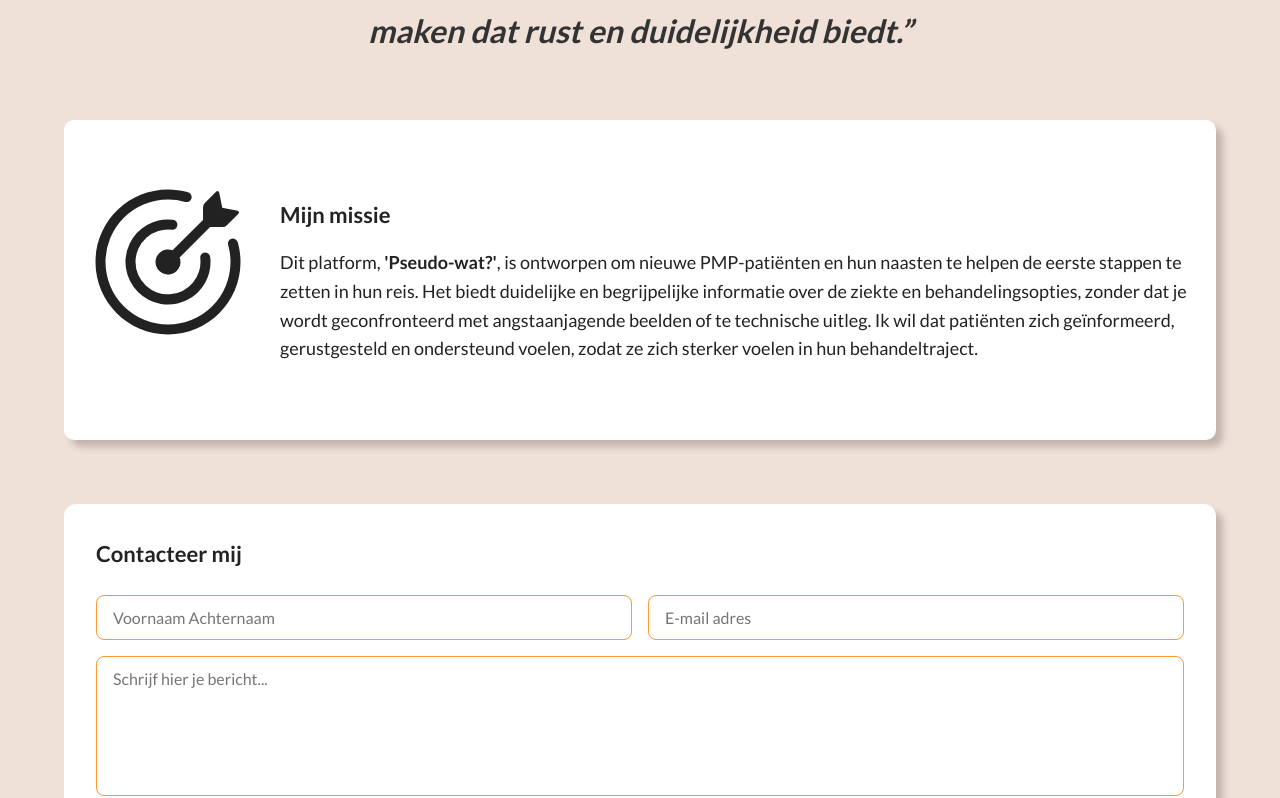
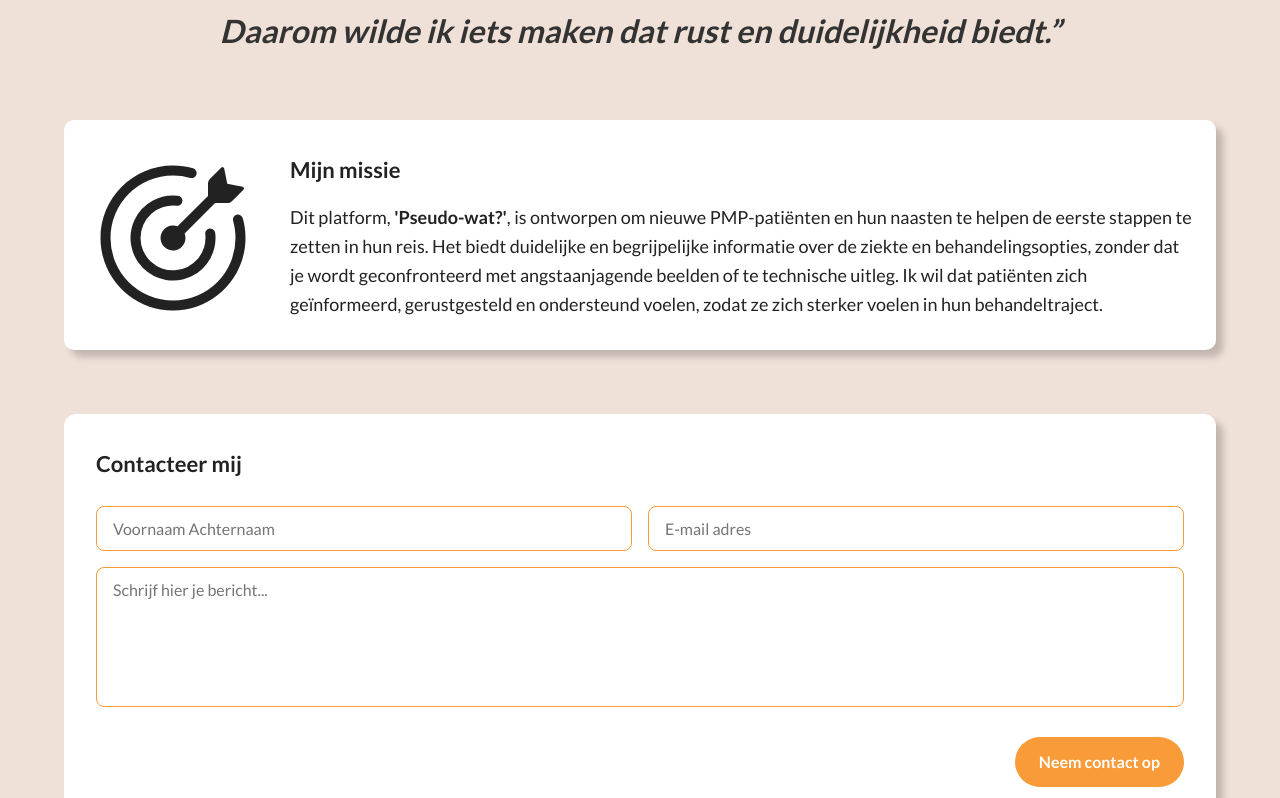
Before and after one commit to RachellevanUden/pseudo-wat-final, a React (Vite) app: page /OverMij in a window 1280 px wide. Shown: the part 1268-2066 px from the top of the page. Built offline with nearby package versions, Linux system fonts and the light colour scheme.

Commit message:
fix(layout): improve textblock, mission and quote alignments, and contact form functionality

```diff
--- a/src/components/ContactForm.jsx
+++ b/src/components/ContactForm.jsx
@@ -1,19 +1,50 @@
+import { useState } from 'react';
 import '../styles/ContactForm.css';
 
 function ContactForm() {
+  const [isSubmitted, setIsSubmitted] = useState(false);
+
+  const handleSubmit = (e) => {
+    e.preventDefault(); // Stop de standaard reload
+    const form = e.target;
+
+    fetch('https://formspree.io/f/mqaqavgy', {
+      method: 'POST',
+      body: new FormData(form),
+      headers: {
+        Accept: 'application/json',
+      },
+    })
+    .then(response => {
+      if (response.ok) {
+        setIsSubmitted(true); // Succes
+        form.reset(); // Formulier leegmaken
+      } else {
+        alert('Er ging iets mis. Probeer later opnieuw.');
+      }
+    })
+    .catch(() => {
+      alert('Er ging iets mis. Probeer later opnieuw.');
+    });
+  };
+
   return (
     <section className="contact-form">
       <h3>Contacteer mij</h3>
-      <form>
+      {isSubmitted ? (
+        <p className="thank-you-message">Bedankt voor je bericht! Ik neem snel contact op.</p>
+      ) : (
+        <form onSubmit={handleSubmit}>
           <div className="form-row">
-          <input type="text" placeholder="Voornaam Achternaam" required />
-          <input type="email" placeholder="E-mail adres" required />
+            <input type="text" name="name" placeholder="Voornaam Achternaam" required />
+            <input type="email" name="email" placeholder="E-mail adres" required />
           </div>
-        <textarea placeholder="Schrijf hier je bericht..." rows="6" required />
+          <textarea name="message" placeholder="Schrijf hier je bericht..." rows="6" required />
           <div className="form-submit">
             <button type="submit" className="button">Neem contact op</button>
           </div>
         </form>
+      )}
     </section>
   );
 }
--- a/src/components/TextBlock.jsx
+++ b/src/components/TextBlock.jsx
@@ -1,12 +1,11 @@
 import '../styles/TextBlock.css'
 
-function TextBlock({ title, subtitle, children, icon, cta, sideBySide = false }) {
+function TextBlock({ title, subtitle, children, icon, cta, sideBySide = false, className = "" }) {
   return (
-    <section className={`text-block ${sideBySide ? 'side-by-side' : ''}`}>
+    <section className={`text-block${sideBySide ? ' side-by-side' : ''}${className ? ' ' + className : ''}`}>
       {sideBySide && icon && (
         <div className="text-block-icon side">{icon}</div>
       )}
-
       <div className="text-block-content">
         <h3>{title}</h3>
         {subtitle && <h4>{subtitle}</h4>}
--- a/src/pages/OverMij.jsx
+++ b/src/pages/OverMij.jsx
@@ -79,7 +79,7 @@ function OverMij() {
                 <StoryCarousel stories={stories} />
             </div>
 
-            <h2 className='citaat'>“Ik was bang, boos en verward. Daarom wilde ik iets maken dat rust en duidelijkheid biedt.”</h2>
+            <h2 className='citaat'>“Ik was bang, boos en verward. <br/>Daarom wilde ik iets maken dat rust en duidelijkheid biedt.”</h2>
 
             <div className="missie-sectie">
                 <TextBlock className= "missie"
--- a/src/styles/ContactForm.css
+++ b/src/styles/ContactForm.css
@@ -38,3 +38,10 @@
     display: flex;
     justify-content: flex-end;
   }
+
+  .thank-you-message {
+    font-size: 1.25rem;
+    color: #f89b38;
+    text-align: center;
+    margin-top: 2rem;
+  }
--- a/src/styles/Navbar.css
+++ b/src/styles/Navbar.css
@@ -39,7 +39,6 @@ nav ul {
 }
 
 nav a {
-
   text-decoration: none;
   color: #000000;
   font-weight: 400;
--- a/src/styles/OverMij.css
+++ b/src/styles/OverMij.css
@@ -37,7 +37,7 @@
 
 .citaat {
   font-style: italic;
-  max-width: 800px;
+
   margin: 4rem auto;
   text-align: center;
   line-height: 1.6;
@@ -94,3 +94,14 @@
 #OverMij {
   margin-bottom: 1rem;
 }
+
+.text-block.missie .text-block-icon.side {
+  flex: 0 0 170px;
+  display: flex;
+  justify-content: center;
+  align-items: center;
+}
+
+.missie-sectie .text-block-icon.side {
+  font-size: 10rem;
+}
--- a/src/styles/TextBlock.css
+++ b/src/styles/TextBlock.css
@@ -7,14 +7,22 @@
   flex-grow: 1;
   flex-basis: 0;
   box-sizing: border-box;
+
   display: flex;
   flex-direction: column;
-  justify-content: space-between;
+  justify-content: flex-start;
   text-align: left;
 }
 
 .text-block-content {
   font-size: 1.125rem;
+  flex-grow: 1;
+  display: flex;
+  flex-direction: column;
+}
+
+.text-block.side-by-side .text-block-content {
+  margin: 0 auto;
 }
 
 .text-block-content h3 {
@@ -39,8 +47,8 @@
 }
 
 .text-block-icon.side {
-  font-size: 10rem;
-  text-align: center;
+  font-size: 5rem;
+  flex-shrink: 0;
 }
 
 .text-block.side-by-side .text-block-content {
```
Also changed, not shown: src/components/Navbar.jsx (indentation only), src/styles/Home.css (line endings or trailing spaces). Lines whose indentation alone changed are shown as unchanged.
